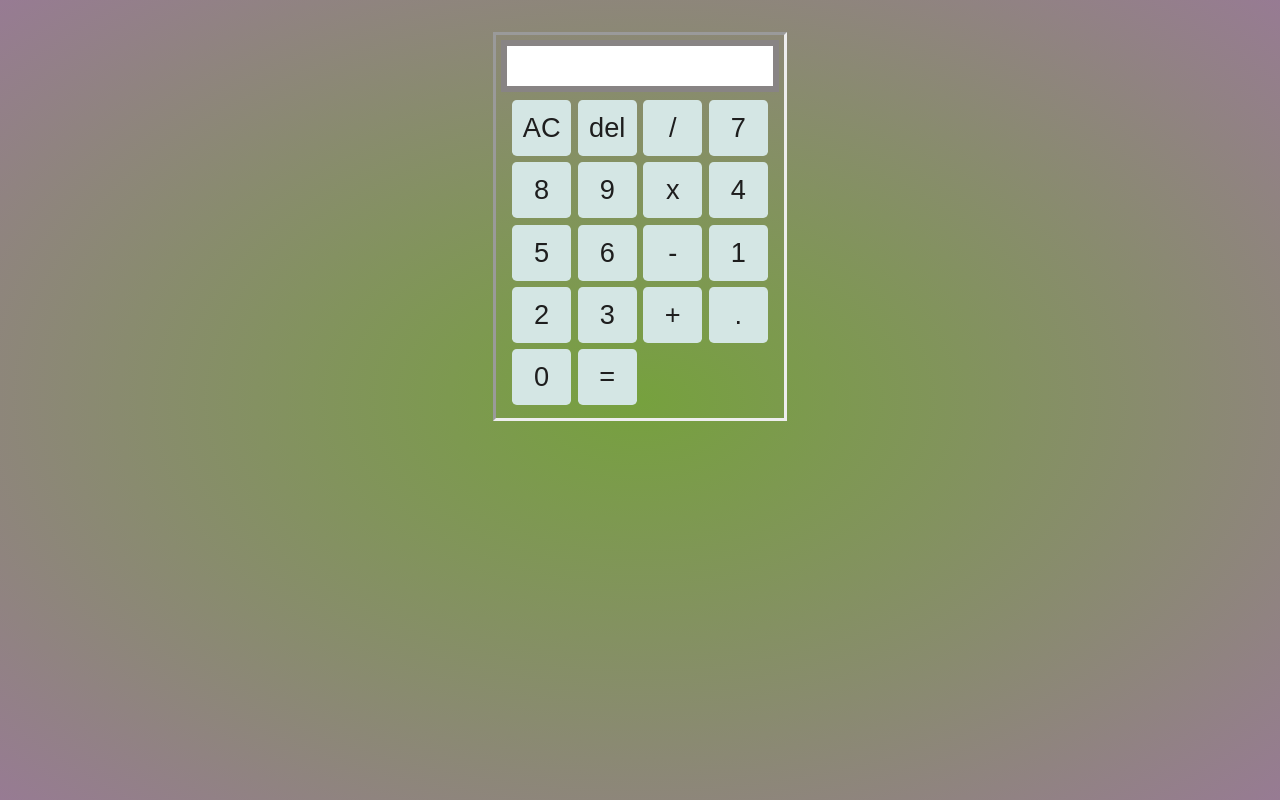
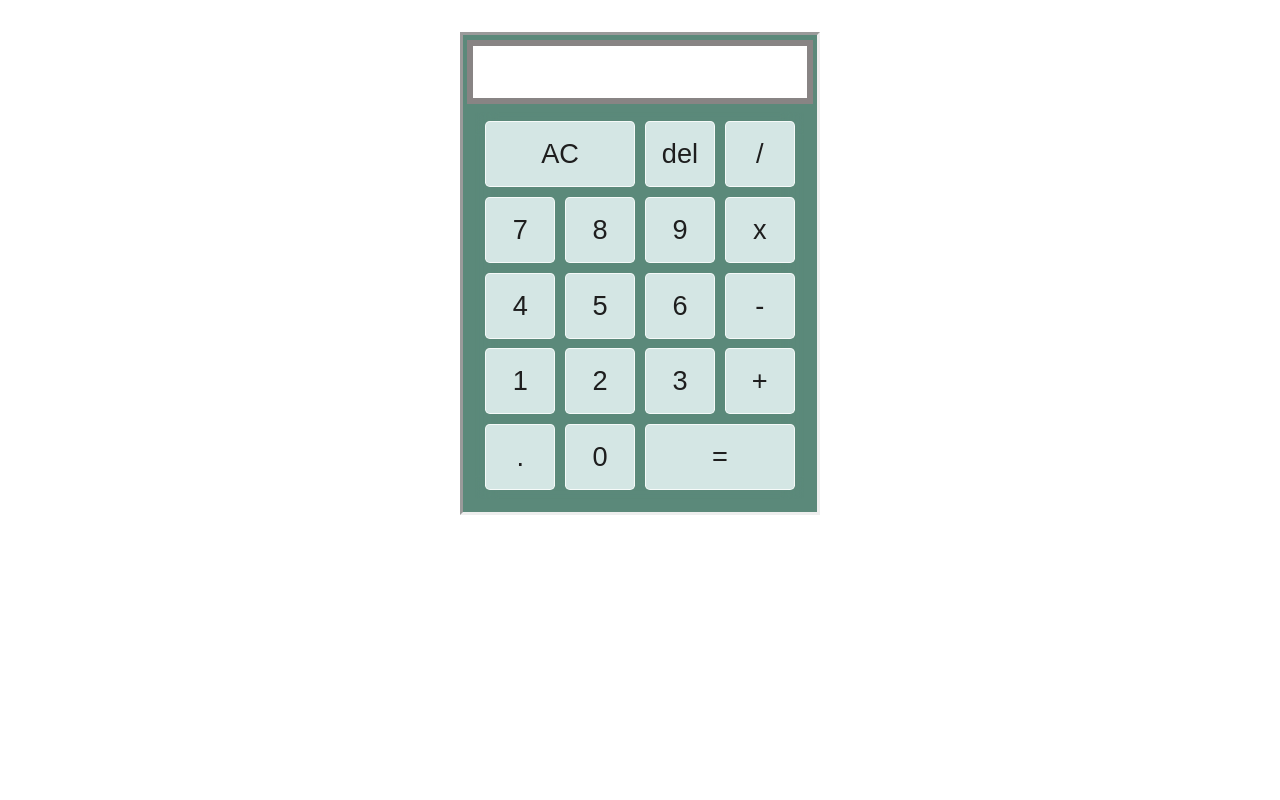
Before and after one commit to walebee01/calculator, a plain HTML site: page index.html in a window 1280 px wide. Drawn offline with Linux system fonts and the light colour scheme.

Commit message:
Update style.css

```diff
--- a/style.css
+++ b/style.css
@@ -1,3 +1,9 @@
+*{
+    box-sizing: border-box;
+    font-family: sans-serif;
+    font-weight: normal;
+}
+
 body {
     display: flex;
     flex-direction: column;
@@ -6,13 +12,13 @@ body {
     margin: 0;
     font-family: sans-serif;
     height: 100%;
-    background: radial-gradient(rgb(118, 161, 62), #977b93);
+    background:  #ffffff;
     background-repeat: no-repeat;
     background-attachment: fixed;
 }
 
 .container {
-    background: linear-gradient(top-right, #977b93, rgb(118, 161, 62));
+    background-color: rgb(91, 137, 122);
     margin: 0, auto;
     margin-top: 2rem;
     border: inset;
@@ -20,13 +26,13 @@ body {
 }
 
 .display {
-    height: 2.5rem;
+    height: 4rem;
     padding: 0.5rem 0.5rem 0.2rem, 0;
     border: rgb(136, 132, 132) solid 0.4rem;
     background-color: white;
     text-align: right;
     vertical-align: middle;
-    font-size: 1rem;
+    font-size: 1.2rem;
     font-weight: bold;
     overflow: hidden;
 }
@@ -34,8 +40,11 @@ body {
 .control-keys{
     display: grid;
     grid-template-columns: repeat(4, 1fr);
+
     padding: .3rem;
-    margin: auto 0.2rem;
+    margin: .5rem;
+    backdrop-filter: blur(10px);
+
 }
 
 
@@ -44,20 +53,26 @@ button {
     color: rgb(30, 30, 30);
     text-align: center;
     font-size: 1.7rem;
-    width: 3.7rem;
-    height: 3.5rem;
-    padding: 0.1rem;
-    margin: 0.2rem;
-    border: unset;
+    padding: 1rem;
+    margin: 0.3rem;
+    /* border: unset; */
+    border: 1px solid rgba(255,255,255,0.8);
+
     border-radius: .3rem;
     cursor: pointer;
+    backdrop-filter: blur(5px);
+
 }
+
 button:hover{
     background-color: rgb(149, 168, 166);
 }
 
 button:active{
     transform: translateY(0.3rem);
+}
+.span-two{
+    grid-column: span 2;
 }
 
 @media screen  and (max-width: 800) {
```
